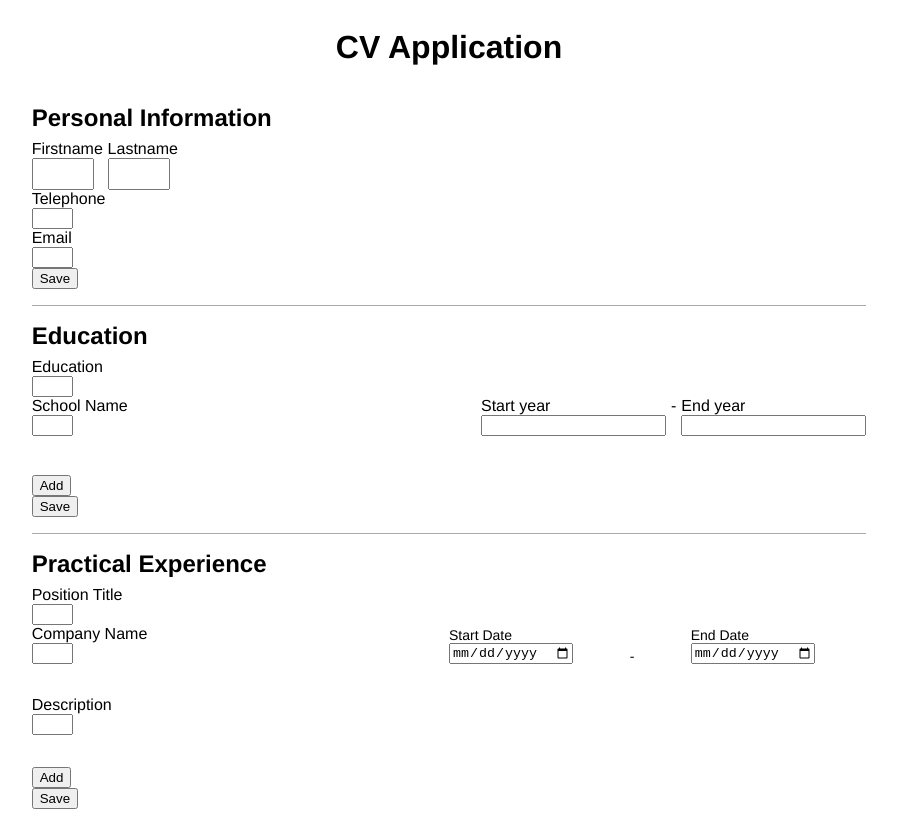
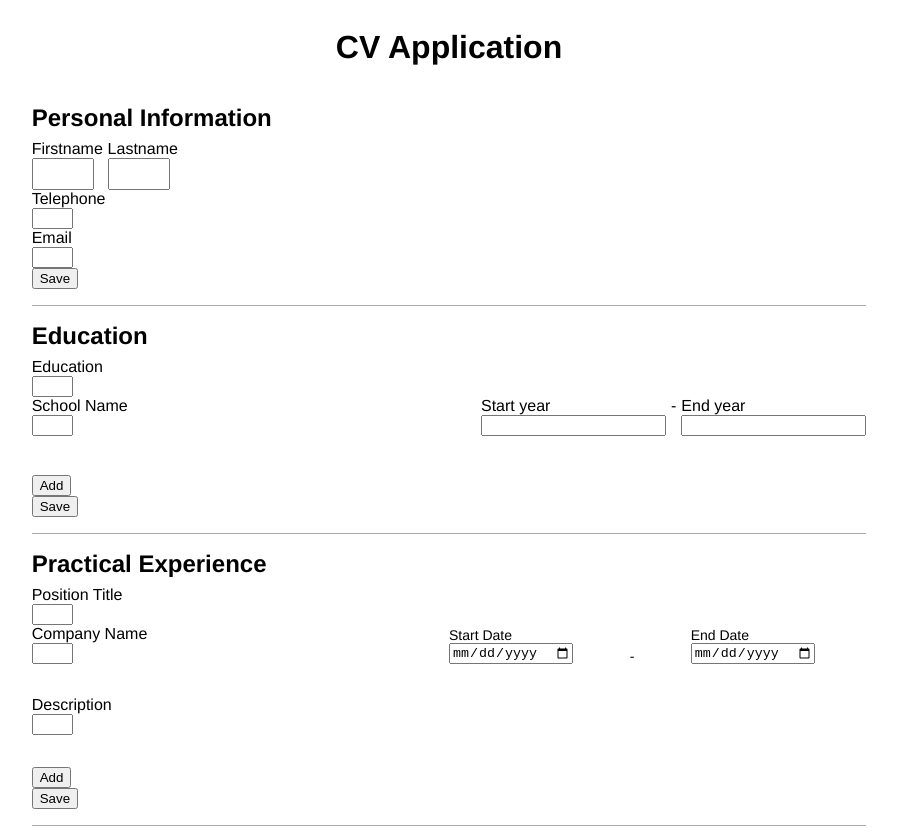
Before and after one commit to JSHC/odin-cvproject, a React (Create React App) app: page / in a window 1280 px wide. Shown: the whole page, without its empty margins (191-1088 px from the left). Built offline with nearby package versions, Linux system fonts and the light colour scheme.

Commit message:
Add back border and bottom padding to last section

```diff
--- a/src/styles/Section.css
+++ b/src/styles/Section.css
@@ -6,8 +6,3 @@
 .section-title {
     margin: 1rem 0 .5rem 0;
 }
-
-.section:last-of-type {
-    border: none;
-    padding-bottom: 0;
-}
```
